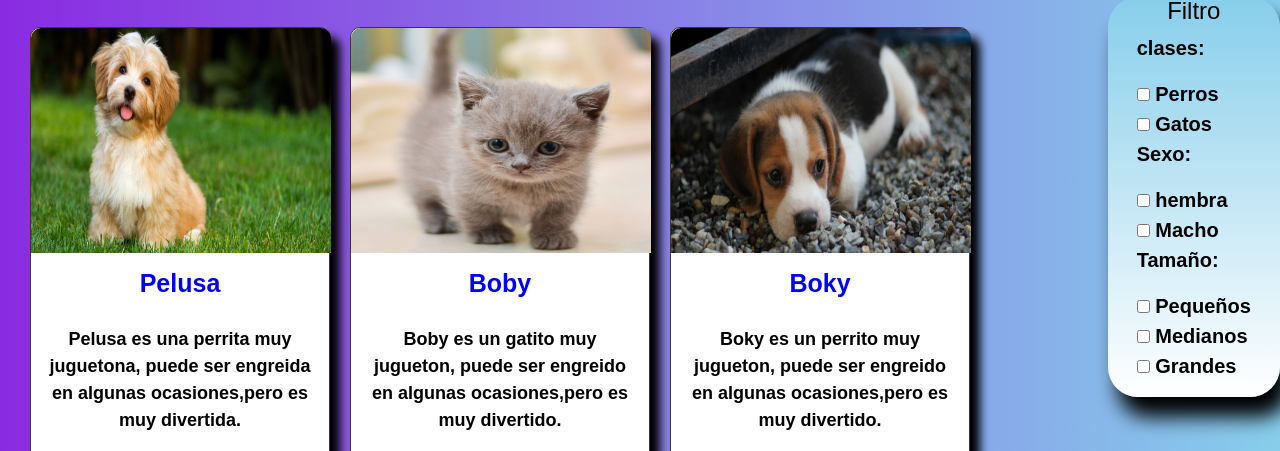
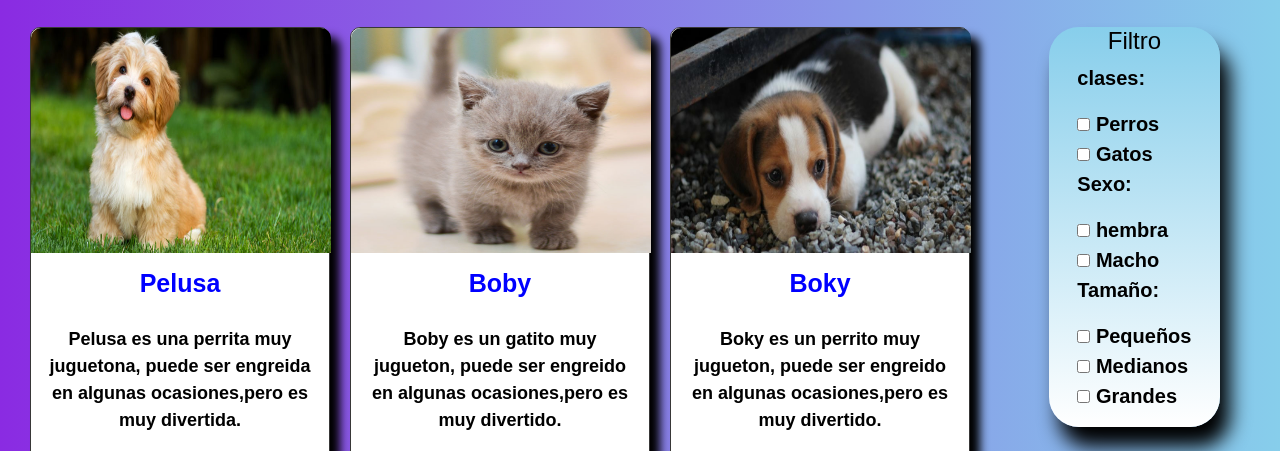
Before and after one commit to Fenix-Quiroz/ProyectoFinal-CoderHouse, a plain HTML site: page adoptar.html in a window 1280 px wide. Shown: the part 586-1037 px from the top of the page. Drawn offline with nearby package versions, Linux system fonts and the light colour scheme.

Commit message:
Filtro acomodado

```diff
--- a/style.css
+++ b/style.css
@@ -163,6 +163,8 @@ ul li a img {
 .mascotas{
   display: flex;
   justify-content: space-evenly;
+  padding-top: 30px;
+  padding-right: 60px;
 }
 .lista-mascotas{
   width: 100%;
@@ -170,7 +172,6 @@ ul li a img {
   justify-content: start;
   gap: 20px;
   flex-wrap: wrap;
-  padding-top: 30px ;
   padding-left: 30px;
 
 }
```
